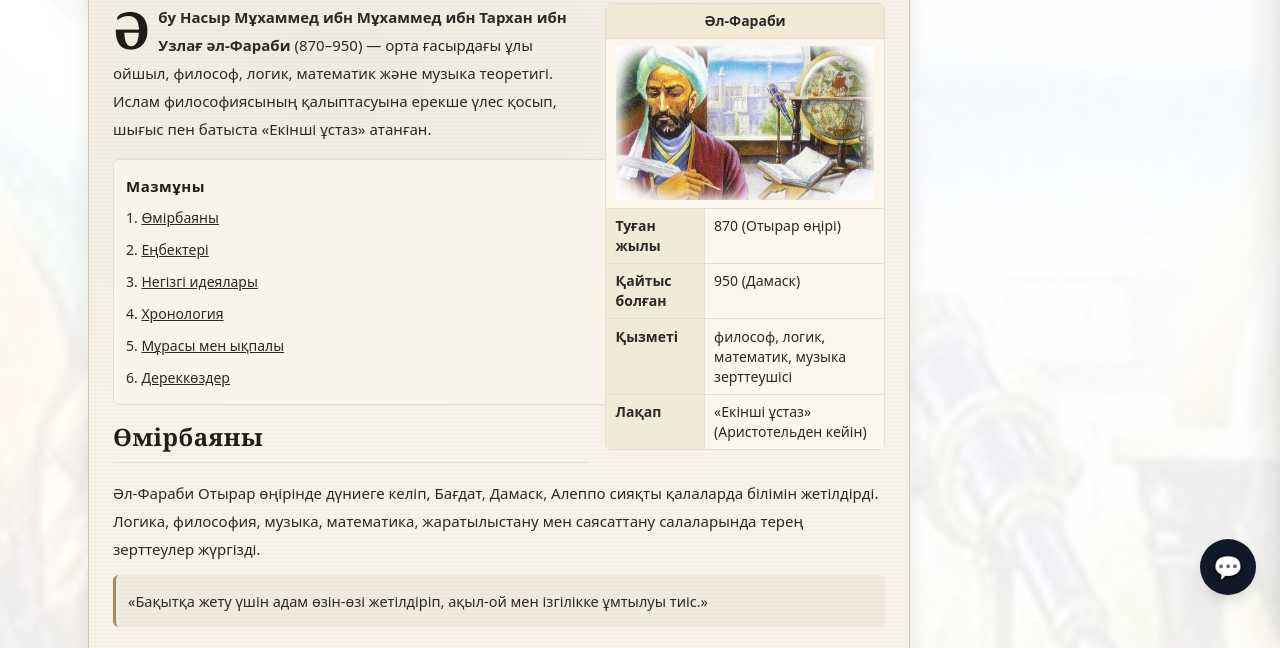
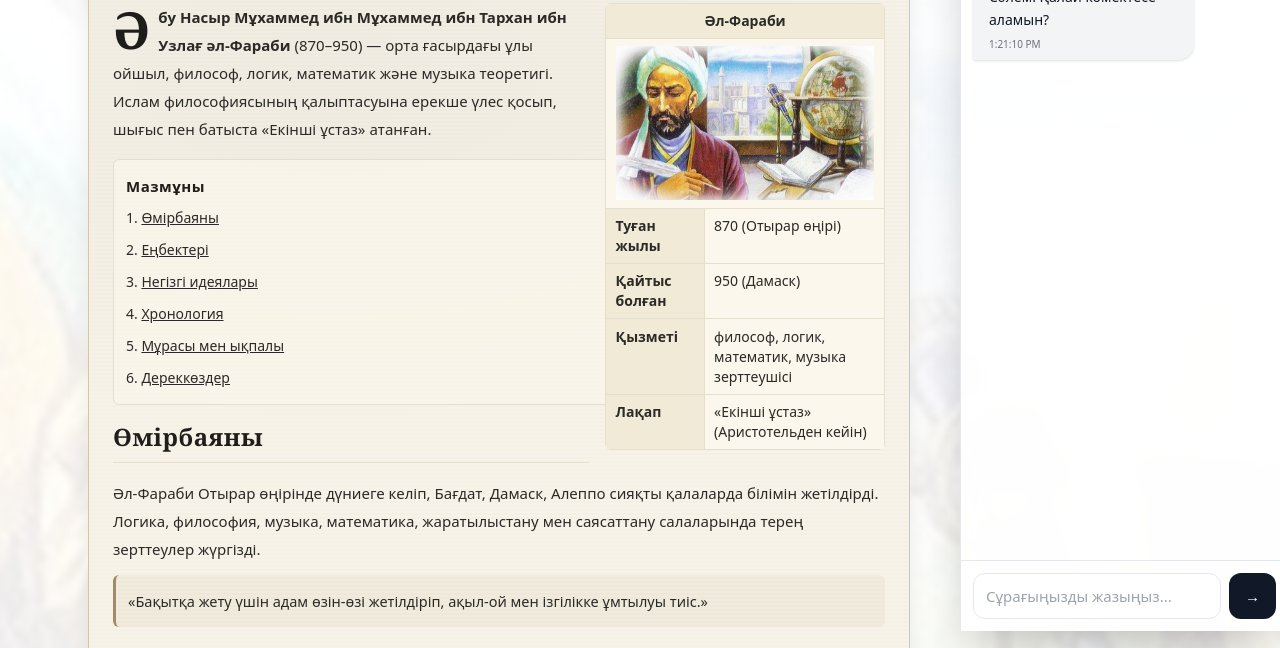
Before and after one commit to Nur228/alfarabi-chat, a website: page public/index.html in a window 1280 px wide. Shown: the part 109-757 px from the top of the page. Drawn offline with nearby package versions, Linux system fonts and the light colour scheme.

```diff
--- a/public/index.html
+++ b/public/index.html
@@ -103,9 +103,9 @@
          style="background-image:url('./alfarabi.jpg')"></div>
 
     <!-- Кнопка чата -->
-  <button id="toggleChat"
+  <!--<button id="toggleChat"
     class="fixed bottom-24 right-6 z-50 w-14 h-14 rounded-full bg-gray-900 text-white shadow-lg hover:bg-black text-2xl flex items-center justify-center transition-transform active:scale-95"
-    aria-label="Открыть чат">💬</button>
+    aria-label="Открыть чат">💬</button> -->
 
     <!-- Контент как у вики: слева статья, справа место под выезжающий чат -->
     <main class="max-w-6xl mx-auto px-4 lg:px-6 py-6">
@@ -225,7 +225,7 @@
 
     <!-- Панель чата -->
     <div id="chatPanel"
-      class="chat-panel closed fixed top-0 right-0 h-[calc(100%-5rem)] mt-5 w-[22%] min-w-[320px] bg-white/90 backdrop-blur-md shadow-2xl border-l border-gray-200 flex flex-col z-40 rounded-tl-2xl">
+      class="chat-panel fixed top-0 right-0 h-[calc(100%-5rem)] mt-5 w-[22%] min-w-[320px] bg-white/90 backdrop-blur-md shadow-2xl border-l border-gray-200 flex flex-col z-40 rounded-tl-2xl">
       <header class="px-4 py-3 border-b flex justify-between items-center bg-white/70 backdrop-blur">
         <h2 class="text-lg font-semibold">Чат</h2>
         <button id="clear" class="text-xs px-3 py-1.5 border rounded-lg hover:bg-gray-100">Жою</button>
```
